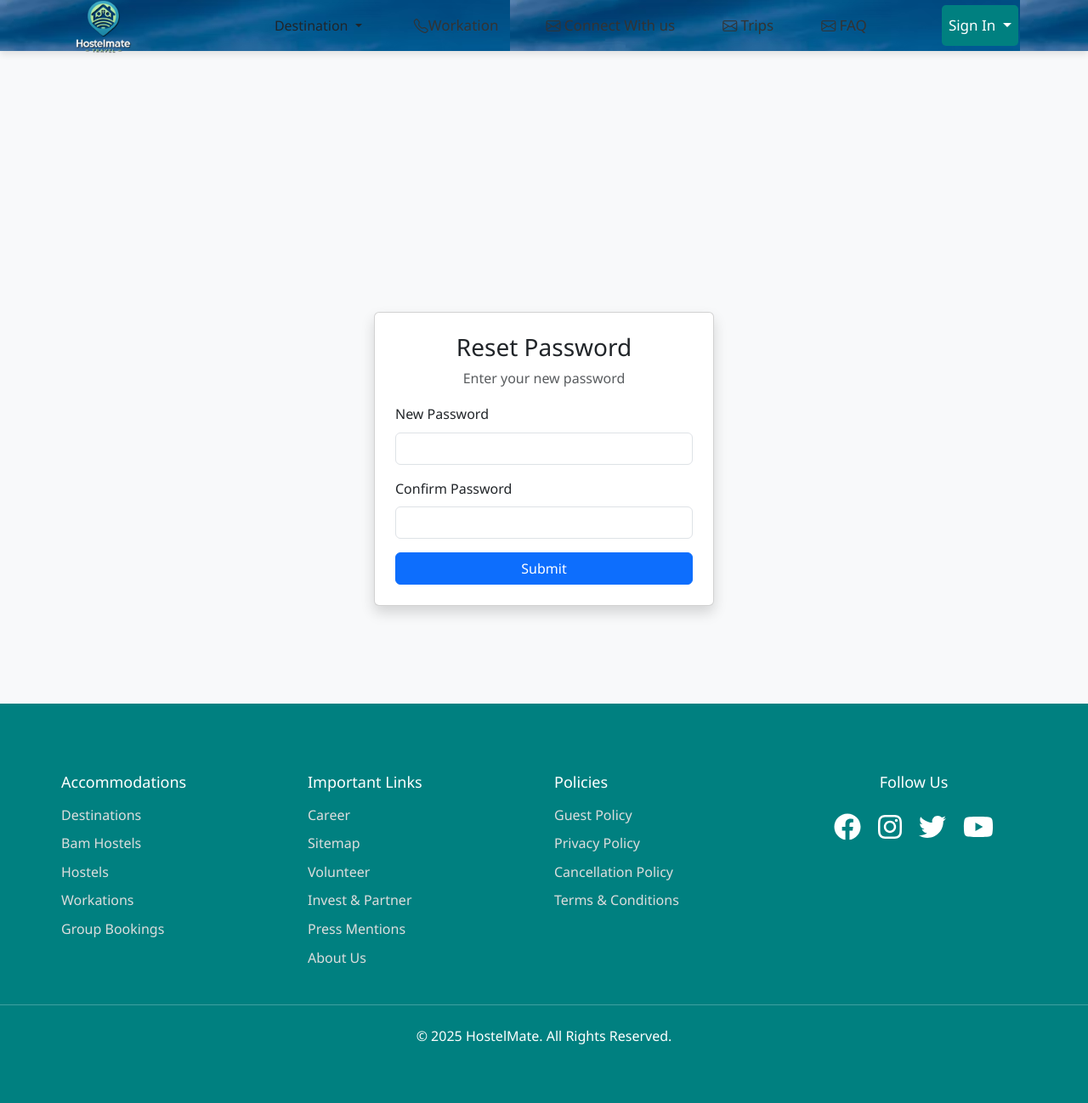
After one commit to KarandeepKaur18/Hostelmate, a Flask app: page /change_password in a window 1280 px wide. The commit adds this page. Shown: the whole page at 85% size. Run offline with Flask 3, Linux system fonts and the light colour scheme.

Commit message:
Added forgot password page

```diff
--- a/app.py
+++ b/app.py
@@ -1,4 +1,4 @@
-from flask import Flask,render_template,redirect,url_for
+from flask import Flask,render_template,redirect,url_for, flash,request
 from flask_sqlalchemy import SQLAlchemy
 
 app=Flask(__name__)
@@ -22,6 +22,14 @@ def staff_sign_up():
 @app.route("/login")
 def login():
     return render_template("login.html")
+
+@app.route("/forgot_password")
+def forgot_password():
+    return render_template("forgot_password.html")
+
+@app.route("/change_password")
+def change_password():
+    return render_template("change_password.html")
 
 @app.route("/signup")
 def signup():
--- a/templates/base.html
+++ b/templates/base.html
@@ -23,11 +23,7 @@
         <div class="container">
 
             <a class="logo" href="#">
-<<<<<<< HEAD
                 <img src="{{url_for('static',filename='images/hostelMate-removebg-preview.png')}}" alt="HostelMate Logo">
-=======
-                <img src="/Hostelmate/static/hostelmate-removebg-preview.png" alt="HostelMate Logo">
->>>>>>> 14ded73f00ab80b9d4859afec97c8f80b143db4b
             </a>
 
 
@@ -90,7 +86,7 @@
                                 Sign In
                             </a>
                             <ul class="dropdown-menu">
-                                <li><a class="dropdown-item" href="#">Sign in with Google</a></li>
+                                <li><a class="dropdown-item" href="{{url_for('login')}}">Sign in with Google</a></li>
                                 <li><a class="dropdown-item" href="#">Sign in with Facebook</a></li>
                                 <li><a class="dropdown-item" href="#">Sign in with Email</a></li>
                                 <li><hr class="dropdown-divider"></li>
--- /dev/null
+++ b/templates/change_password.html
@@ -0,0 +1,21 @@
+{% extends 'base.html' %}
+
+{% block main_block %}
+<div class="container d-flex justify-content-center align-items-center vh-100">
+    <div class="card shadow p-4" style="width: 400px;">
+        <h3 class="text-center">Reset Password</h3>
+        <p class="text-muted text-center">Enter your new password</p>
+        <form method="POST" action="{{url_for('login')}}">
+            <div class="mb-3">
+                <label for="password" class="form-label">New Password</label>
+                <input type="password" class="form-control" id="password" name="password" required>
+            </div>
+            <div class="mb-3">
+                <label for="confirm-password" class="form-label">Confirm Password</label>
+                <input type="password" class="form-control" id="confirm-password" name="confirm_password" required>
+            </div>
+            <button type="submit" class="btn btn-primary w-100">Submit</button>
+        </form>
+    </div>
+</div>
+{% endblock %}
--- a/templates/login.html
+++ b/templates/login.html
@@ -24,7 +24,7 @@
     <br>
     </form>
     <p style="color: aliceblue;"><strong>Don't have an account? </strong><a href="{{url_for('signup')}}"><strong>Sign Up</strong></a></p>
-    <a href="#" style="color: aliceblue;"><strong> Forget Password </strong></a>
+    <a href="{{url_for('forgot_password')}}" style="color: aliceblue;"><strong> Forgot Password </strong></a>
 </div>
 </div>
 </div>
--- a/templates/student_sign_up.html
+++ b/templates/student_sign_up.html
@@ -14,7 +14,7 @@
                     <input type="email" name="email" class="form-control" id="email" required placeholder="Email ">
                 </div>
                 <div class="mb-3">
-                    <input type="date" class="form-control" name="DOB" id="DOB" required placeholder="Date of Birth">
+                    <input type="date" class="form-control" name="dob" id="dob" required placeholder="Date of Birth">
                 </div>
                 <div class="mb-3">
                     <select name="gender" class="form-select" id="gender" required>
```
Also changed, not shown: templates/forgot_password.html (added, +20 -0 lines).
